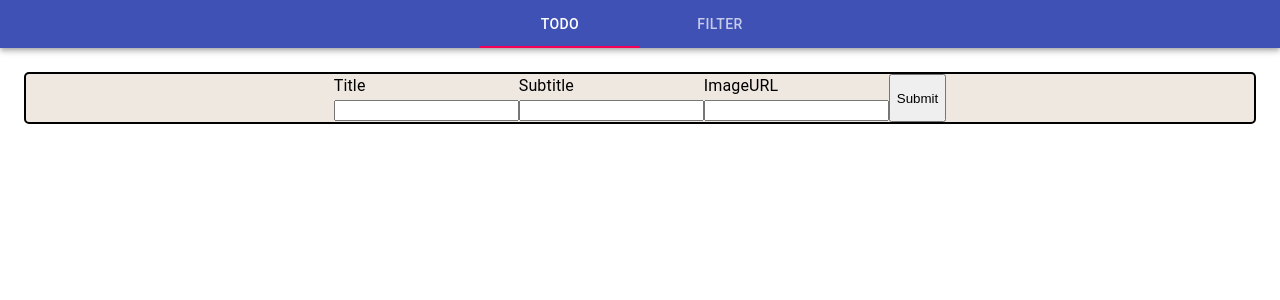
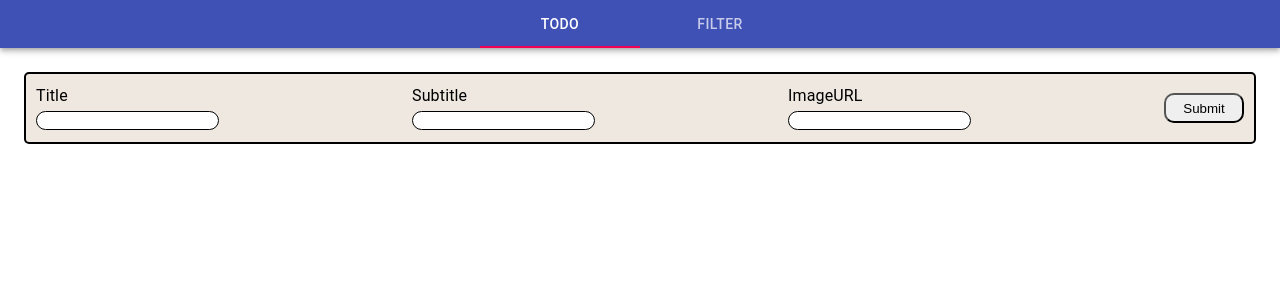
Before and after one commit to YashhChovatiya/todolist, a React (Create React App) app: page / in a window 1280 px wide. Shown: the top 300 px of the page. Built offline with nearby package versions, Linux system fonts and the light colour scheme.

Commit message:
change styling of components in todolist

```diff
--- a/src/Filter.js
+++ b/src/Filter.js
@@ -12,7 +12,7 @@ const Filter = () => {
       setData(res.data);
     }
       useEffect(()=>{
-        getinitialData();
+        getInitialData();
       },[])
 
     useEffect(()=>{
@@ -41,9 +41,6 @@ const Filter = () => {
           onChange={handleChange}
         />
             </div>
-
-
-
               {
 
                 filteredData.map(item=>{
@@ -54,8 +51,6 @@ const Filter = () => {
                   )})
               }
 
-
-
             </div>
   )
 }
--- a/src/Todo.js
+++ b/src/Todo.js
@@ -1,6 +1,8 @@
 import { Button } from '@material-ui/core';
 import React, { useEffect, useState } from 'react'
 import Cardcomp from './components/Cardcomp';
+import TodoContainer from './components/TodoContainer';
+
 import "./todo.css";
 
 
@@ -68,26 +70,26 @@ const Todo = () => {
         <label>
         Title
         <br></br>
-        <input type="text" value={title} onChange={e=>setTitle(e.target.value)}></input>
+        <input className='textbox' type="text" value={title} onChange={e=>setTitle(e.target.value)}></input>
         </label>
         <br></br>
         <label>
         Subtitle
         <br></br>
-        <input type="text" value={subtitle} onChange={e=>setSubtitle(e.target.value)}></input>
+        <input className='textbox' type="text" value={subtitle} onChange={e=>setSubtitle(e.target.value)}></input>
         </label>
         <br></br>
         <label>
        ImageURL
        <br></br>
-       <input type="text" value={image} onChange={e=>setImage(e.target.value)}></input>
+       <input className='textbox' type="text" value={image} onChange={e=>setImage(e.target.value)}></input>
         </label>
         <br></br>
         {
             edit ?(
-                <button onClick={adddata}>Edit Todo</button>
+                <button className='button' onClick={adddata}>Edit Todo</button>
             ):(
-                <button onClick={adddata}>Submit</button>
+                <button className='button' onClick={adddata}>Submit</button>
             )
         }
 
@@ -98,7 +100,8 @@ const Todo = () => {
     <div className='cardcomp'>
             {
                 data.map((arr)=>(
-                    <Cardcomp
+
+                    <TodoContainer
                         key={arr.Id}
                         index={arr.Id}
                         title={arr.Title}
@@ -106,7 +109,11 @@ const Todo = () => {
                         image={arr.Image}
                         handleDelete={handleDelete}
                         handleUpdate={handleUpdate}
-                    ></Cardcomp>
+
+                    ></TodoContainer>
+
+
+
 
                 ))
             }
@@ -116,4 +123,16 @@ const Todo = () => {
   )
 }
 
-export default Todo
+export default Todo;
+
+
+
+{/* <Cardcomp
+                    key={arr.Id}
+                    index={arr.Id}
+                    title={arr.Title}
+                    subtitle={arr.Subtitle}
+                    image={arr.Image}
+                    handleDelete={handleDelete}
+                    handleUpdate={handleUpdate}
+                    ></Cardcomp> */}
--- /dev/null
+++ b/src/components/TodoContainer.css
@@ -0,0 +1,34 @@
+.container{
+    display: flex;
+    justify-content: space-between;
+    padding-top: 5px;
+    padding-bottom: 5px;
+    /* border: 1px solid black; */
+    border-radius: 5px;
+    padding-left: 8px;
+    padding-right: 8px;
+    margin: 5px 5px 5px 5px;
+    box-shadow: rgba(100, 100, 111, 0.2) 0px 7px 29px 0px;
+}
+/* .image-div{
+   width: 50px;
+   height:50px;
+  border: 2px solid red;
+} */
+.image{
+    width: 80px;
+   height:80px;
+}
+
+.button{
+    height: 30px;
+    width: 80px;
+    align-self: center;
+    border-radius: 10px;
+}
+.subtitle{
+    align-self: center;
+}
+.title{
+    align-self: center;
+}
--- /dev/null
+++ b/src/components/TodoContainer.js
@@ -0,0 +1,18 @@
+import React from 'react';
+import "./TodoContainer.css";
+
+const TodoContainer = ({index,image,title,subtitle,handleUpdate,handleDelete}) => {
+  return (
+    <div className='container'>
+        <div className="image-div">
+        <img src={image} className="image" ></img>
+        </div>
+        <h2 className='title'>{title}</h2>
+        <h4 className='subtitle'>{subtitle}</h4>
+        <button className='button' onClick={()=>handleUpdate(index)}>Edit</button>
+        <button className='button' onClick={()=>handleDelete(index)}>Delete</button>
+    </div>
+  )
+}
+
+export default TodoContainer
--- a/src/todo.css
+++ b/src/todo.css
@@ -4,12 +4,30 @@
     background-color: rgb(238, 232, 225);
     display: flex;
     justify-content:center;
+    margin-bottom: 10px;
+    padding: 10px 10px;
+    justify-content: space-between;
+    align-self: center;
 }
 .cardcomp{
-    display: grid;
+    /* display: grid;
     grid-template-columns: 1fr 1fr 1fr 1fr;
     @media screen and (max-width:800px) {
         display: grid;
         grid-template-columns: 1fr 1fr;
-    }
+    } */
+    display: flex;
+    flex-direction: column;
+
 }
+.button{
+    height: 30px;
+    width: 80px;
+    align-self: center;
+    border-radius: 10px;
+}
+
+.textbox{
+    border-radius: 10px;
+    border: 1px solid black;
+}
```
Lines whose indentation alone changed are shown as unchanged.
